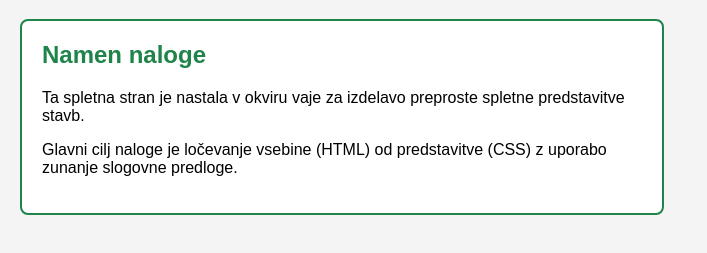
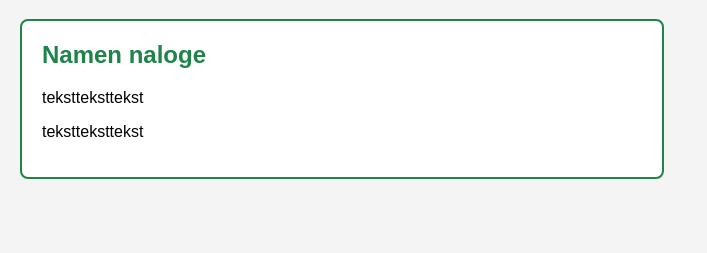
Before and after one commit to kristina2536/naloga3, a plain HTML site: page projekt.html in a window 1280 px wide. Shown: the part 99-352 px from the top of the page, without its empty margins (0-707 px from the left). Drawn offline with Linux system fonts and the light colour scheme.

Commit message:
Add files via upload

```diff
--- a/projekt.html
+++ b/projekt.html
@@ -14,8 +14,8 @@
 
   <div class="stavba">
     <h2>Namen naloge</h2>
-    <p>Ta spletna stran je nastala v okviru vaje za izdelavo preproste spletne predstavitve stavb.</p>
-    <p>Glavni cilj naloge je ločevanje vsebine (HTML) od predstavitve (CSS) z uporabo zunanje slogovne predloge.</p>
+    <p>tekstteksttekst</p>
+    <p>tekstteksttekst</p>
   </div>
 </body>
 </html>
```
